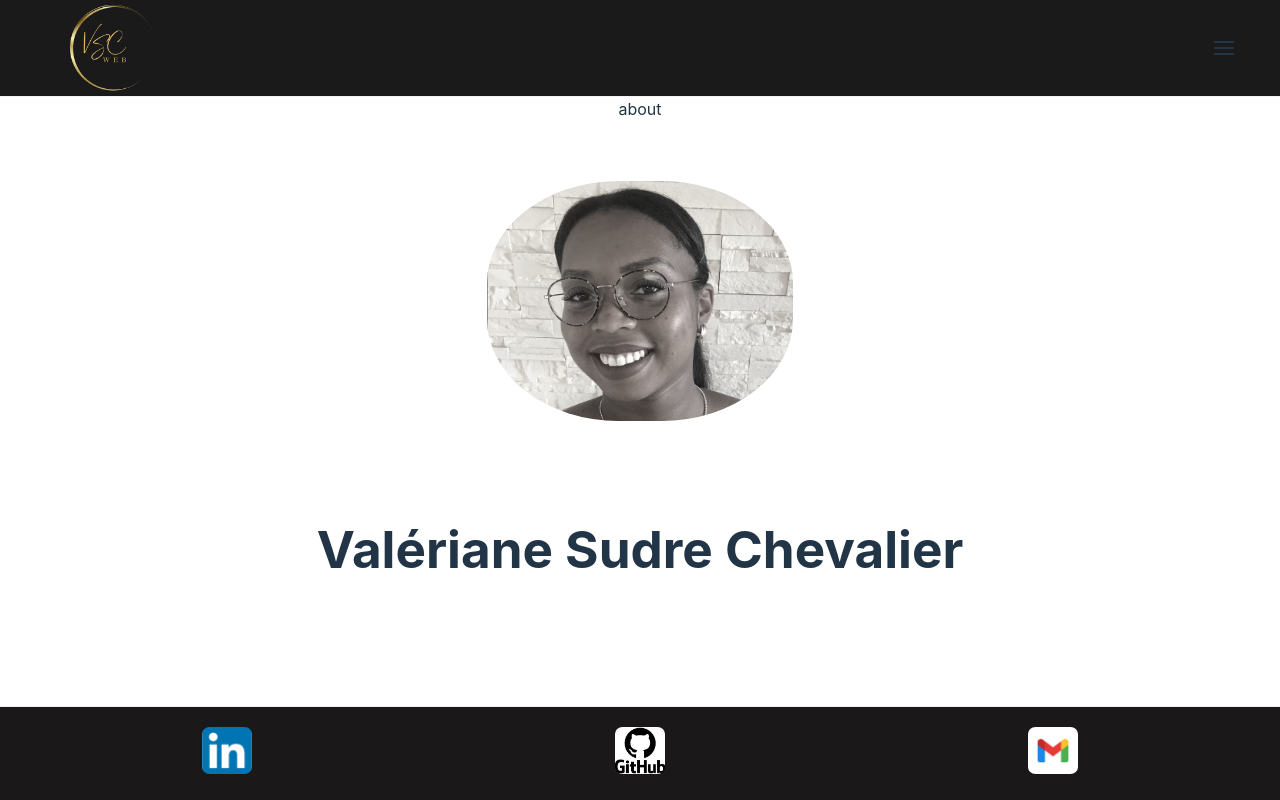
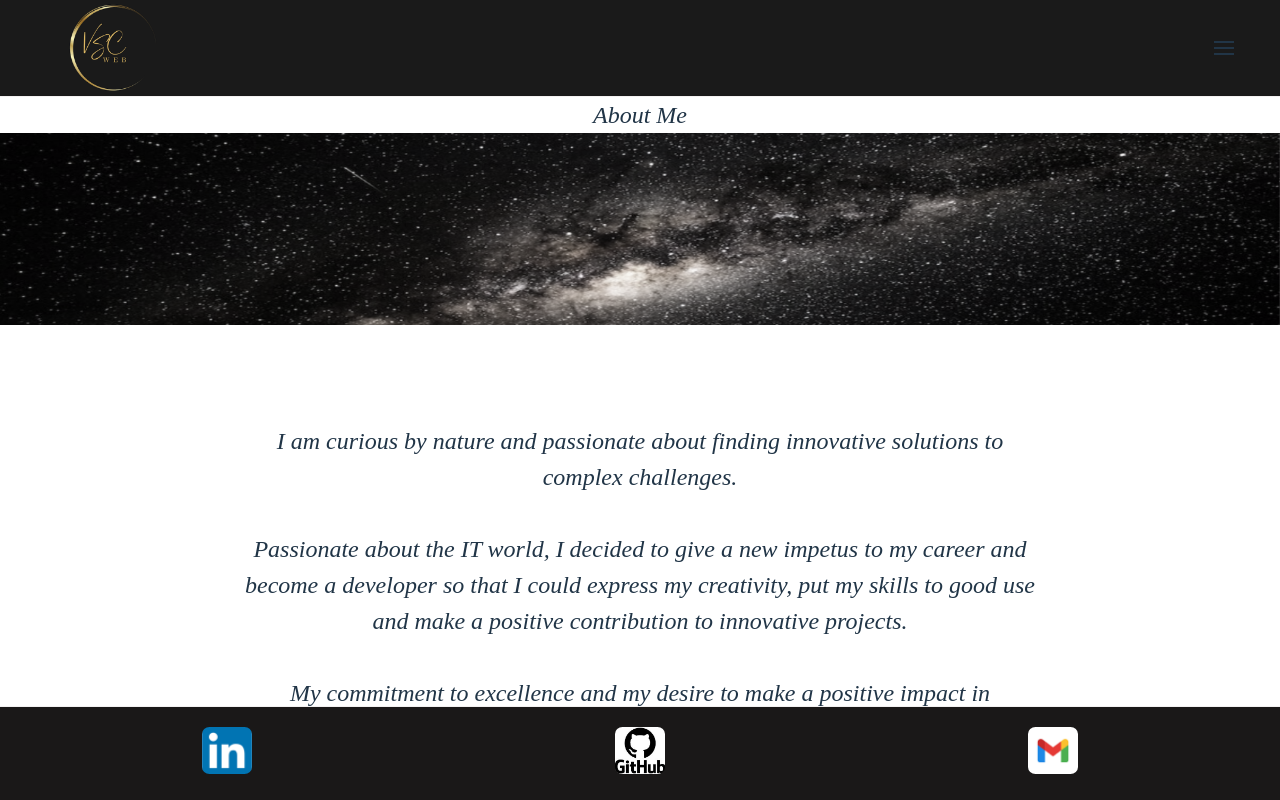
Before and after one commit to valihna/scvportfolio.github.io, a React (Vite) app: page /about in a window 1280 px wide. Shown: the top 800 px of the page. Built offline with nearby package versions, Linux system fonts and the light colour scheme.

Commit message:
page about is ready! par la suite il faudra que je trouve une solution ou sorte de hover afin de faire un zoom sur le text au passage de la souris

```diff
--- a/src/components/about/About.css
+++ b/src/components/about/About.css
@@ -0,0 +1,64 @@
+.about {
+  font-style: italic;
+  font-style: oblique;
+  font-size: x-large;
+  font-family: "Times New Roman";
+  width: 100%;
+}
+.img-container {
+  width: 100%;
+  height: 15rem;
+}
+
+.img-constellation {
+  width: 100%;
+  height: 12rem;
+  filter: grayscale(80%);
+  will-change: filter;
+  transition: filter 300ms;
+}
+.img-constellation:hover {
+  filter: drop-shadow(0 0 2em hsla(45, 100%, 70%, 0.667));
+}
+
+.paragraph {
+  margin-top: 2%;
+  margin-bottom: 10%;
+  display: flex;
+  align-items: center;
+  margin-right: 15rem;
+  margin-left: 15rem;
+  font-style: italic;
+  font-size: x-large;
+  font-family: "Times New Roman";
+
+  /* filter: grayscale(80%);
+  will-change: filter;
+  transition: filter 300ms; */
+}
+.paragraphe:hover {
+  :hover {
+    -ms-transform: scale(1.5); /* IE 9 */
+    -webkit-transform: scale(1.5); /* Safari 3-8 */
+    transform: scale(1.5);
+  }
+  /* filter: drop-shadow(0 0 2em hsla(45, 100%, 70%, 0.667)); */
+}
+
+@media (max-width: 768px) {
+  .paragraph {
+    flex-direction: column;
+    margin-right: 2rem;
+    margin-left: 2rem;
+  }
+}
+
+@media (max-width: 576px) {
+  .about {
+    font-size: large;
+  }
+
+  .paragraph {
+    font-size: medium;
+  }
+}
--- a/src/components/about/About.jsx
+++ b/src/components/about/About.jsx
@@ -1,5 +1,32 @@
+import constellation from "../../assets/constellation.png";
+import "./About.css";
+
 function About() {
-  return <div>about</div>;
+  return (
+    <div>
+      <div className="about">About Me</div>
+      <div className="img-container">
+        <img
+          className="img-constellation"
+          src={constellation}
+          alt="constellation"
+        />
+      </div>
+      <div className="paragraph">
+        <p>
+          I am curious by nature and passionate about finding innovative
+          solutions to complex challenges. <br />
+          <br /> Passionate about the IT world, I decided to give a new impetus
+          to my career and become a developer so that I could express my
+          creativity, put my skills to good use and make a positive contribution
+          to innovative projects. <br />
+          <br />
+          My commitment to excellence and my desire to make a positive impact in
+          everything I do are the driving forces behind my career. <br />
+        </p>
+      </div>
+    </div>
+  );
 }
 
 export default About;
```
